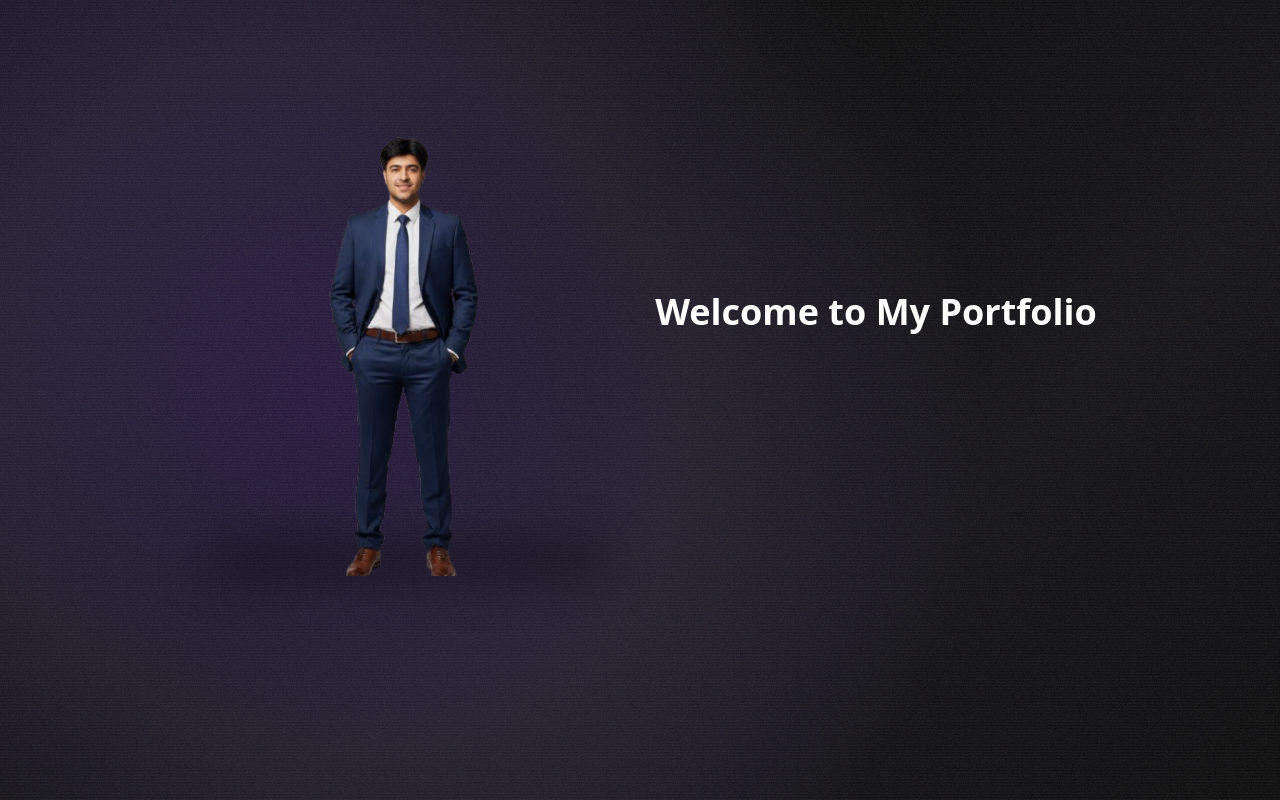
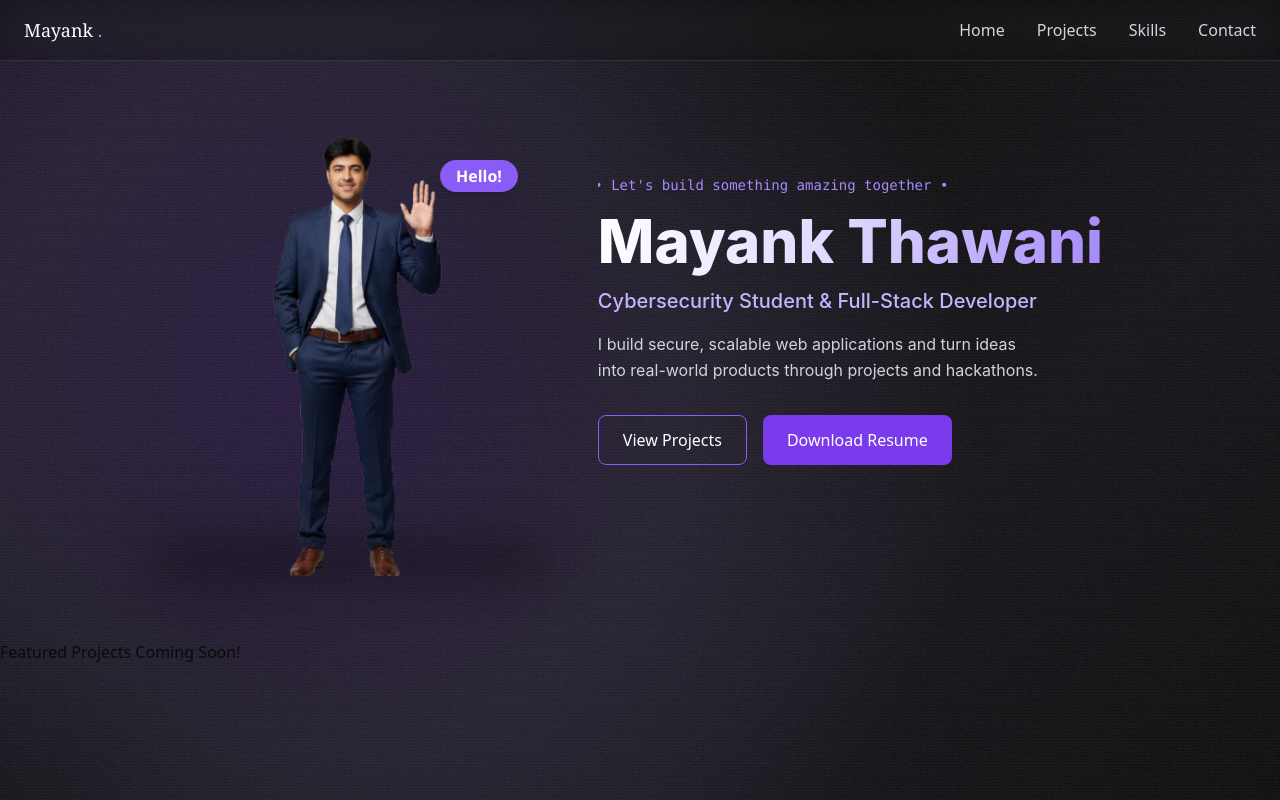
Before and after one commit to mayankthawani/mayank-portfolio, a Next.js app: page / in a window 1280 px wide. Built offline with nearby package versions, Linux system fonts and the light colour scheme.

Commit message:
hero section alsmot done

```diff
--- a/app/page.js
+++ b/app/page.js
@@ -1,5 +1,7 @@
 import React from 'react'
 import Hero from '../components/Hero' // capitalize component usage
+import Navbar from '@/components/Navbar'
+import Projects from '@/components/Projects'
 
 const page = () => {
   return (
@@ -21,7 +23,18 @@ const page = () => {
           opacity: 0.9,
         }}
       />
-      <Hero />
+      <Navbar />
+
+<main className="relative">
+  <section id="home">
+    <Hero />
+  </section>
+
+  <section id="projects" className="scroll-mt-24">
+    <Projects />
+  </section>
+</main>
+
     </div>
   )
 }
--- a/components/Hero.jsx
+++ b/components/Hero.jsx
@@ -1,6 +1,21 @@
-import React from 'react'
+"use client"
+import { useState } from 'react'
+import React, { useEffect } from 'react'
+import { motion } from 'framer-motion'
 
 const Hero = () => {
+  const image  = ["/myphoto.png", "/myhiiphoto.png"]
+  const [current, setCurrent] = useState(0);
+  useEffect(() => {
+    const interval = setInterval(() => {
+      setCurrent((prev)=>(prev === 0 ? 1 : 0));
+
+    }, 5000);
+    return ()=> clearInterval(interval);
+
+
+  }, [])
+
   return (
     <section className="mx-auto max-w-6xl px-6 py-16">
       <div className="flex flex-col-reverse items-center gap-4 md:flex-row md:gap-6 md:justify-center">
@@ -18,17 +33,105 @@ const Hero = () => {
           >
             {/* ...existing code... */}
             <img
-              src="/myphoto.png"
+              src={image[current]}
               alt="Profile photo"
               className="h-full w-full object-cover"
             />
+
+            {/* Hello text that appears with second image */}
+            {current === 1 && (
+              <motion.div
+                initial={{ opacity: 0, scale: 0.5, rotate: -20 }}
+                animate={{ opacity: 1, scale: 1, rotate: 0 }}
+                exit={{ opacity: 0, scale: 0.5 }}
+                transition={{ duration: 0.5, ease: "easeOut" }}
+                className="absolute top-8 right-14 bg-violet-500 text-white px-4 py-1 rounded-full font-bold text-md shadow-lg"
+                style={{ zIndex: 10 }}
+              >
+                Hello!
+              </motion.div>
+            )}
           </div>
         </div>
 
         {/* Left: text/content (now second) */}
         <div className="w-full md:w-auto text-center md:text-left">
           {/* ...existing code... */}
-          <h1 className="text-4xl text-white font-bold mb-4">Welcome to My Portfolio</h1>
+           <div className="flex flex-col gap-4">
+
+      {/* RUNNING TEXT GREETING */}
+      <motion.div
+        initial={{ opacity: 0, x: -20 }}
+        animate={{ opacity: 1, x: 0 }}
+        transition={{ duration: 0.8 }}
+        className="overflow-hidden"
+      >
+        <motion.p
+          initial={{ x: "100%" }}
+          animate={{ x: "-100%" }}
+          transition={{
+            duration: 8,
+            repeat: Infinity,
+            ease: "linear"
+          }}
+          className="text-sm font-mono text-violet-400 whitespace-nowrap"
+        >
+          Welcome to my portfolio • Let's build something amazing together •
+        </motion.p>
+      </motion.div>
+
+      {/* NAME */}
+      <motion.h1
+        initial={{ opacity: 0, y: 30, letterSpacing: "0.3em" }}
+        animate={{ opacity: 1, y: 0, letterSpacing: "0em" }}
+        transition={{ duration: 1.1, ease: "easeOut" }}
+        className="text-5xl md:text-6xl font-extrabold tracking-tight"
+        style={{ fontFamily: "'Inter', 'SF Pro Display', system-ui, sans-serif" }}
+      >
+        <span className="bg-gradient-to-r from-white via-violet-200 to-violet-400 bg-clip-text text-transparent">
+          Mayank Thawani
+        </span>
+      </motion.h1>
+
+      {/* ROLE */}
+      <motion.p
+        initial={{ opacity: 0, y: 20 }}
+        animate={{ opacity: 1, y: 0 }}
+        transition={{ delay: 0.3, duration: 0.8 }}
+        className="text-xl font-medium text-violet-300"
+        style={{ fontFamily: "'Inter', system-ui, sans-serif" }}
+      >
+        Cybersecurity Student & Full-Stack Developer
+      </motion.p>
+
+      {/* DESCRIPTION */}
+      <motion.p
+        initial={{ opacity: 0, y: 20 }}
+        animate={{ opacity: 1, y: 0 }}
+        transition={{ delay: 0.5, duration: 0.8 }}
+        className="max-w-md text-base leading-relaxed text-gray-300"
+        style={{ fontFamily: "'Inter', system-ui, sans-serif" }}
+      >
+        I build secure, scalable web applications and turn ideas into real-world
+        products through projects and hackathons.
+      </motion.p>
+
+      {/* BUTTONS */}
+      <motion.div
+        initial={{ opacity: 0, y: 20 }}
+        animate={{ opacity: 1, y: 0 }}
+        transition={{ delay: 0.7, duration: 0.8 }}
+        className="flex gap-4 mt-4"
+      >
+        <button className="px-6 py-3 border border-violet-500 text-white rounded-lg hover:bg-violet-500/10 transition">
+          View Projects
+        </button>
+        <button className="px-6 py-3 bg-violet-600 text-white rounded-lg hover:bg-violet-700 transition">
+          Download Resume
+        </button>
+      </motion.div>
+
+    </div>
         </div>
       </div>
     </section>
--- /dev/null
+++ b/components/Navbar.tsx
@@ -0,0 +1,26 @@
+import React from 'react'
+
+const Navbar = () => {
+  return (
+    <div>
+      <nav className="fixed left-0 top-0 w-full z-50 px-6 py-4
+  bg-black/30 backdrop-blur-lg border-b border-white/10">
+
+        <div className='flex justify-between items-center max-w-8xl mx-auto '>
+            <div className='text-white font-serif text-lg '>
+                Mayank <span className='text-violet-400'>.</span>
+
+            </div>
+            <ul className='flex gap-8 text-gray-300'>
+                 <li className="hover:text-white transition cursor-pointer">Home</li>
+      <li className="hover:text-white transition cursor-pointer">Projects</li>
+      <li className="hover:text-white transition cursor-pointer">Skills</li>
+      <li className="hover:text-white transition cursor-pointer">Contact</li>
+            </ul>
+        </div>
+      </nav>
+    </div>
+  )
+}
+
+export default Navbar
--- /dev/null
+++ b/components/Projects.jsx
@@ -0,0 +1,11 @@
+import React from 'react'
+
+const Projects = () => {
+  return (
+    <div>
+      Featured Projects Coming Soon!
+    </div>
+  )
+}
+
+export default Projects
--- a/jsconfig.json
+++ b/jsconfig.json
@@ -1,5 +1,6 @@
 {
   "compilerOptions": {
+    "jsx": "react",
     "paths": {
       "@/*": ["./*"]
     }
--- a/package.json
+++ b/package.json
@@ -12,6 +12,7 @@
     "@radix-ui/react-slot": "^1.2.4",
     "class-variance-authority": "^0.7.1",
     "clsx": "^2.1.1",
+    "framer-motion": "^12.23.26",
     "lucide-react": "^0.561.0",
     "next": "16.0.10",
     "react": "19.2.1",
```
Also changed, not shown: public/myhiiphoto.png (added), 1 other file (tests, documents, lock files or other folders).
